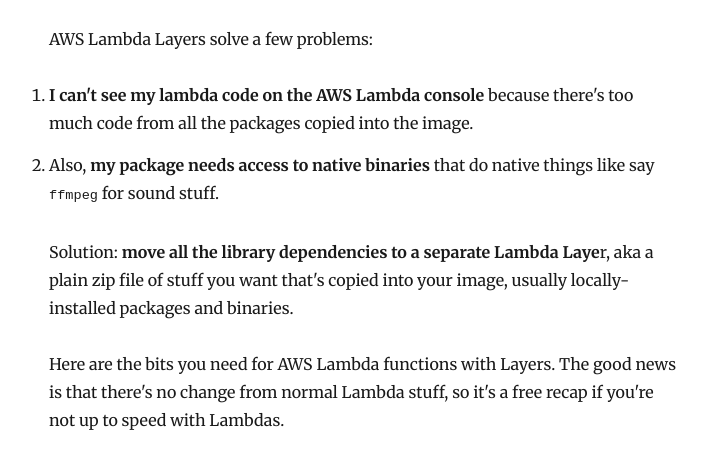
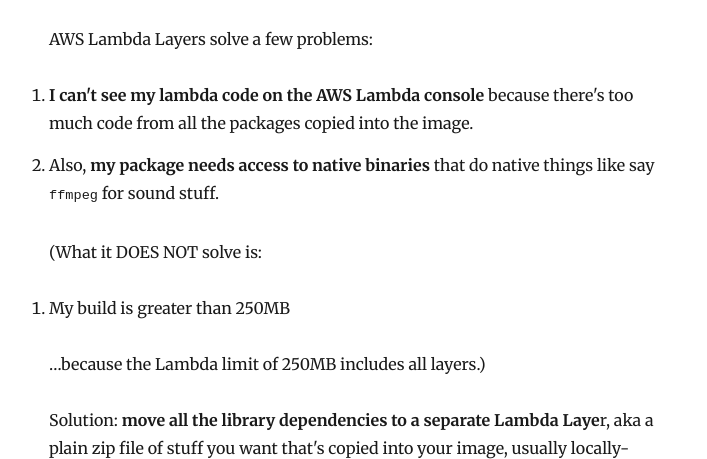
Before and after one commit to boxabirds/lisn-blog, a Gatsby site: page /blog/aws-lambdas-and-layers-in-python/ in a window 1280 px wide. Shown: the part 242-701 px from the top of the page, without its empty margins (276-983 px from the left). Built offline with nearby package versions, Linux system fonts and the light colour scheme; Gatsby itself is replaced by a stand-in of ours; some packages are replaced by stand-ins of ours.

Commit message:
Update Blog “aws-lambdas-and-layers-in-python”

```diff
--- a/content/blog/aws-lambdas-and-layers-in-python.md
+++ b/content/blog/aws-lambdas-and-layers-in-python.md
@@ -10,6 +10,12 @@
 
 1. **I can't see my lambda code on the AWS Lambda console** because there's too much code from all the packages copied into the image.
 2. Also, **my package needs access to native binaries** that do native things like say `ffmpeg` for sound stuff.
+
+(What it DOES NOT solve is:
+
+1. My build is greater than 250MB
+
+…because the Lambda limit of 250MB includes all layers.)
 
 Solution: **move all the library dependencies to a separate Lambda Laye**r, aka a plain zip file of stuff you want that's copied into your image, usually locally-installed packages and binaries.
 
```
